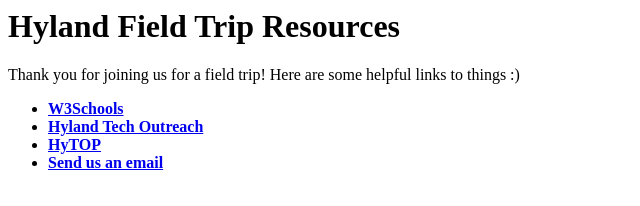
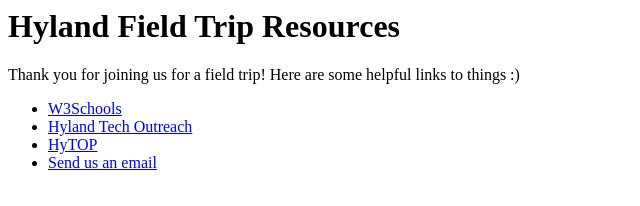
Before and after one commit to hylandtechoutreach/field-trip-landing-page, a plain HTML site: page index.html in a window 1280 px wide. Shown: the whole page, without its empty margins (0-640 px from the left). Drawn offline with Linux system fonts and the light colour scheme.

Commit message:
Update index.html

```diff
--- a/index.html
+++ b/index.html
@@ -6,10 +6,10 @@
     <h1>Hyland Field Trip Resources</h1>
     <p>Thank you for joining us for a field trip! Here are some helpful links to things :)</p>
     <ul>
-      <li><b><a href="https://w3schools.org">W3Schools</a></b></li>
-      <li><b><a href="https://hyland.com/techoutreach">Hyland Tech Outreach</a></b></li>
-      <li><b><a href="https://hytop.onrender.com/">HyTOP</a></b></li>
-      <li><b><a href="mailto:techoutreach@hyland.com">Send us an email</a></b></li>
+      <li><a href="https://w3schools.com">W3Schools</a></li>
+      <li><a href="https://hyland.com/techoutreach">Hyland Tech Outreach</a></li>
+      <li><a href="https://hytop.onrender.com/">HyTOP</a></li>
+      <li><a href="mailto:techoutreach@hyland.com">Send us an email</a></li>
     </ul>
   </body>
 </html>
```
